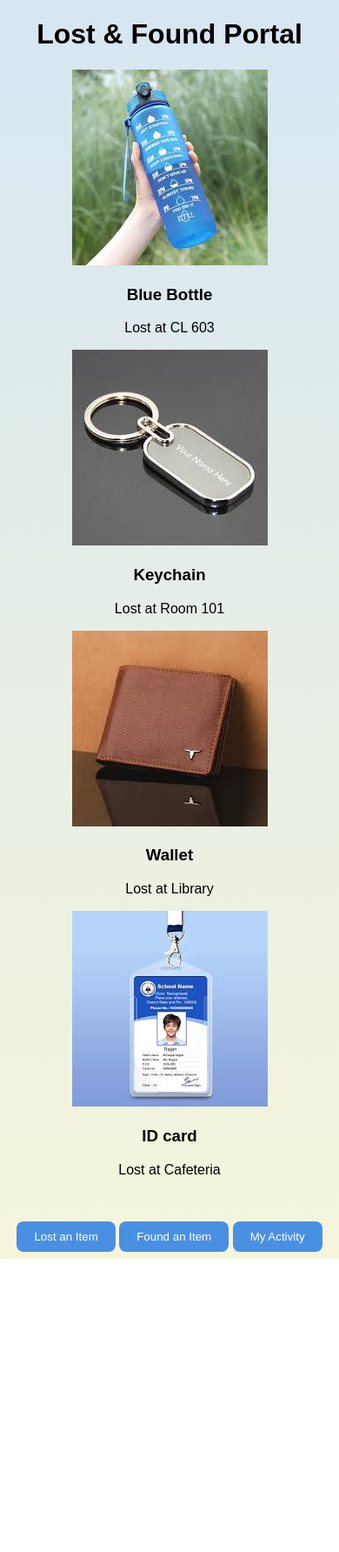
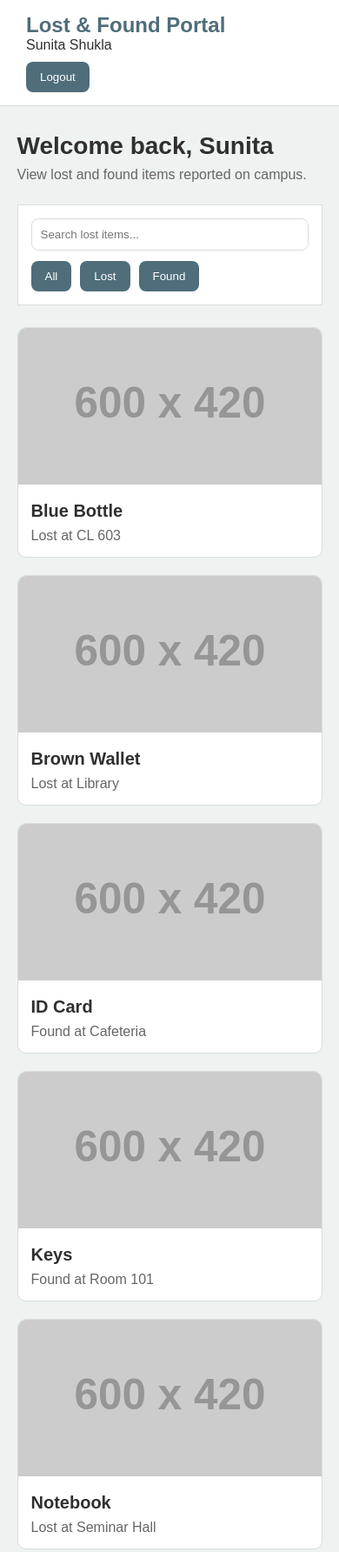
Before and after one commit to kashvi-16-k/lost-found-portal, a website: page dashboard.html in a window 390 px wide. Shown: the top 1784 px of the page at 87% size. Before the commit the page ends 1447 px from the top, so only its background shows below. Drawn offline with Linux system fonts and the light colour scheme; placeholder pictures from the web are drawn by us.

Commit message:
Simplify dashboard layout and add basic responsive item cards

```diff
--- a/dashboard.html
+++ b/dashboard.html
@@ -1,48 +1,90 @@
 <!DOCTYPE html>
-<html>
+<html lang="en">
 <head>
-    <title>Dashboard</title>
+    <meta charset="UTF-8">
+    <meta name="viewport" content="width=device-width, initial-scale=1.0">
+    <title>Dashboard | Lost &amp; Found Portal</title>
     <link rel="stylesheet" href="style.css">
 </head>
 <body>
+    <div class="navbar">
+        <h1>Lost &amp; Found Portal</h1>
+        <div class="nav-user">
+            <span>Sunita Shukla</span>
+            <button onclick="localStorage.removeItem('user'); location.href='login.html';">Logout</button>
+        </div>
+    </div>
 
-<div class="navbar">
-    <h1>Lost & Found Portal</h1>
-    <p id="greeting"></p>
+    <div class="page-shell">
+        <div class="welcome-box">
+            <h2>Welcome back, Sunita</h2>
+            <p>View lost and found items reported on campus.</p>
+        </div>
+
+        <div class="top-controls">
+            <input type="text" placeholder="Search lost items...">
+            <div class="filter-row">
+                <button>All</button>
+                <button>Lost</button>
+                <button>Found</button>
+            </div>
         </div>
 
         <div class="cards-container">
-
             <div class="card">
-        <img src="bottle.jpg" alt="Bottle">
+                <img src="https://placehold.co/600x420/e7edeb/4f6d7a?text=Bottle" alt="Bottle">
+                <div class="card-body">
                     <h3>Blue Bottle</h3>
                     <p>Lost at CL 603</p>
                 </div>
-
-    <div class="card">
-        <img src="keychain.jpg" alt="Keychain">
-        <h3>Keychain</h3>
-        <p>Lost at Room 101</p>
             </div>
 
             <div class="card">
-        <img src="wallet.jpg" alt="Wallet">
-        <h3>Wallet</h3>
+                <img src="https://placehold.co/600x420/edf1ef/d08c60?text=Wallet" alt="Wallet">
+                <div class="card-body">
+                    <h3>Brown Wallet</h3>
                     <p>Lost at Library</p>
+                </div>
             </div>
 
             <div class="card">
-        <img src="card.jpg" alt="Bag">
-        <h3>ID card</h3>
-        <p>Lost at Cafeteria</p>
+                <img src="https://placehold.co/600x420/e6ece8/4f6d7a?text=ID+Card" alt="ID card">
+                <div class="card-body">
+                    <h3>ID Card</h3>
+                    <p>Found at Cafeteria</p>
+                </div>
             </div>
 
+            <div class="card">
+                <img src="https://placehold.co/600x420/f0f3f1/d08c60?text=Keys" alt="Keys">
+                <div class="card-body">
+                    <h3>Keys</h3>
+                    <p>Found at Room 101</p>
+                </div>
+            </div>
+
+            <div class="card">
+                <img src="https://placehold.co/600x420/e8eeea/4f6d7a?text=Notebook" alt="Notebook">
+                <div class="card-body">
+                    <h3>Notebook</h3>
+                    <p>Lost at Seminar Hall</p>
+                </div>
+            </div>
+
+            <div class="card">
+                <img src="https://placehold.co/600x420/edf2ef/d08c60?text=Earbuds" alt="Earbuds">
+                <div class="card-body">
+                    <h3>Earbuds</h3>
+                    <p>Found at Lab 2</p>
+                </div>
+            </div>
         </div>
 
         <div class="actions">
-    <button onclick="location.href='lost.html'">Lost an Item</button>
-    <button onclick="location.href='found.html'">Found an Item</button>
+            <button onclick="location.href='lost.html'">Report Lost Item</button>
+            <button onclick="location.href='found.html'">Report Found Item</button>
             <button onclick="location.href='activity.html'">My Activity</button>
+        </div>
     </div>
 
     <script src="script.js"></script>
--- a/style.css
+++ b/style.css
@@ -1,33 +1,185 @@
-/* BASE */
 body {
-    font-family: Arial;
-    background: linear-gradient(to bottom, #d6e6f2, #f5f5dc);
-    text-align: center;
+    margin: 0;
+    font-family: Arial, sans-serif;
+    background-color: #eef2f0;
+    color: #2f2f2f;
 }
-.container {
-    margin-top: 50px;
+
+.navbar {
+    background-color: #ffffff;
+    border-bottom: 1px solid #d8dfdb;
+    padding: 15px 30px;
+    display: flex;
+    justify-content: space-between;
+    align-items: center;
 }
-input, textarea {
-    width: 60%;
+
+.navbar h1 {
+    margin: 0;
+    font-size: 24px;
+    color: #4f6d7a;
+}
+
+.nav-user {
+    display: flex;
+    align-items: center;
+    gap: 10px;
+}
+
+.page-shell {
+    width: 90%;
+    max-width: 1100px;
+    margin: 30px auto;
+}
+
+.welcome-box {
+    margin-bottom: 25px;
+}
+
+.welcome-box h2 {
+    margin: 0 0 8px 0;
+    font-size: 28px;
+}
+
+.welcome-box p {
+    margin: 0;
+    color: #666666;
+}
+
+.top-controls {
+    background-color: #ffffff;
+    border: 1px solid #d8dfdb;
+    padding: 15px;
+    margin-bottom: 25px;
+}
+
+input,
+textarea,
+select {
+    width: 100%;
     padding: 10px;
-    margin: 10px;
+    border: 1px solid #d8dfdb;
+    border-radius: 8px;
+    box-sizing: border-box;
 }
+
+.filter-row {
+    margin-top: 12px;
+    display: flex;
+    gap: 10px;
+    flex-wrap: wrap;
+}
+
 button {
-    padding: 10px 20px;
-    background: #4a90e2;
+    background-color: #4f6d7a;
     color: white;
     border: none;
     border-radius: 8px;
+    padding: 10px 16px;
     cursor: pointer;
 }
-.header {
-    height: 25vh;
+
+button:hover {
+    background-color: #3f5b66;
+}
+
+.cards-container {
+    display: grid;
+    grid-template-columns: repeat(3, 1fr);
+    gap: 20px;
+}
+
+.card {
+    background-color: #ffffff;
+    border: 1px solid #d8dfdb;
+    border-radius: 10px;
+    overflow: hidden;
+}
+
+.card img {
+    width: 100%;
+    height: 180px;
+    object-fit: cover;
+}
+
+.card-body {
+    padding: 15px;
+}
+
+.card-body h3 {
+    margin: 0 0 8px 0;
+    font-size: 20px;
+}
+
+.card-body p {
+    margin: 0;
+    color: #666666;
+}
+
+.actions {
+    margin-top: 30px;
     display: flex;
-    align-items: center;
-    justify-content: center;
-    background: #4a90e2;
-    color: white;
+    gap: 10px;
+    flex-wrap: wrap;
 }
-.actions {
-    margin-top: 50px;
+
+.container,
+.account-wrapper {
+    width: 90%;
+    max-width: 700px;
+    margin: 30px auto;
+    background-color: #ffffff;
+    border: 1px solid #d8dfdb;
+    border-radius: 10px;
+    padding: 20px;
 }
+
+.container h2,
+.activity-box h2 {
+    margin-top: 0;
+}
+
+textarea {
+    min-height: 120px;
+    resize: vertical;
+}
+
+.file-row {
+    margin: 10px 0;
+}
+
+.profile-card,
+.activity-box,
+.activity-card {
+    background-color: #ffffff;
+    border: 1px solid #d8dfdb;
+    border-radius: 10px;
+    padding: 15px;
+    margin-bottom: 15px;
+}
+
+.activity-grid {
+    display: grid;
+    grid-template-columns: repeat(2, 1fr);
+    gap: 15px;
+}
+
+@media (max-width: 900px) {
+    .cards-container {
+        grid-template-columns: repeat(2, 1fr);
+    }
+}
+
+@media (max-width: 600px) {
+    .navbar,
+    .nav-user,
+    .actions {
+        flex-direction: column;
+        align-items: flex-start;
+    }
+
+    .cards-container,
+    .activity-grid {
+        grid-template-columns: 1fr;
+    }
+}
```
Lines whose indentation alone changed are shown as unchanged.
